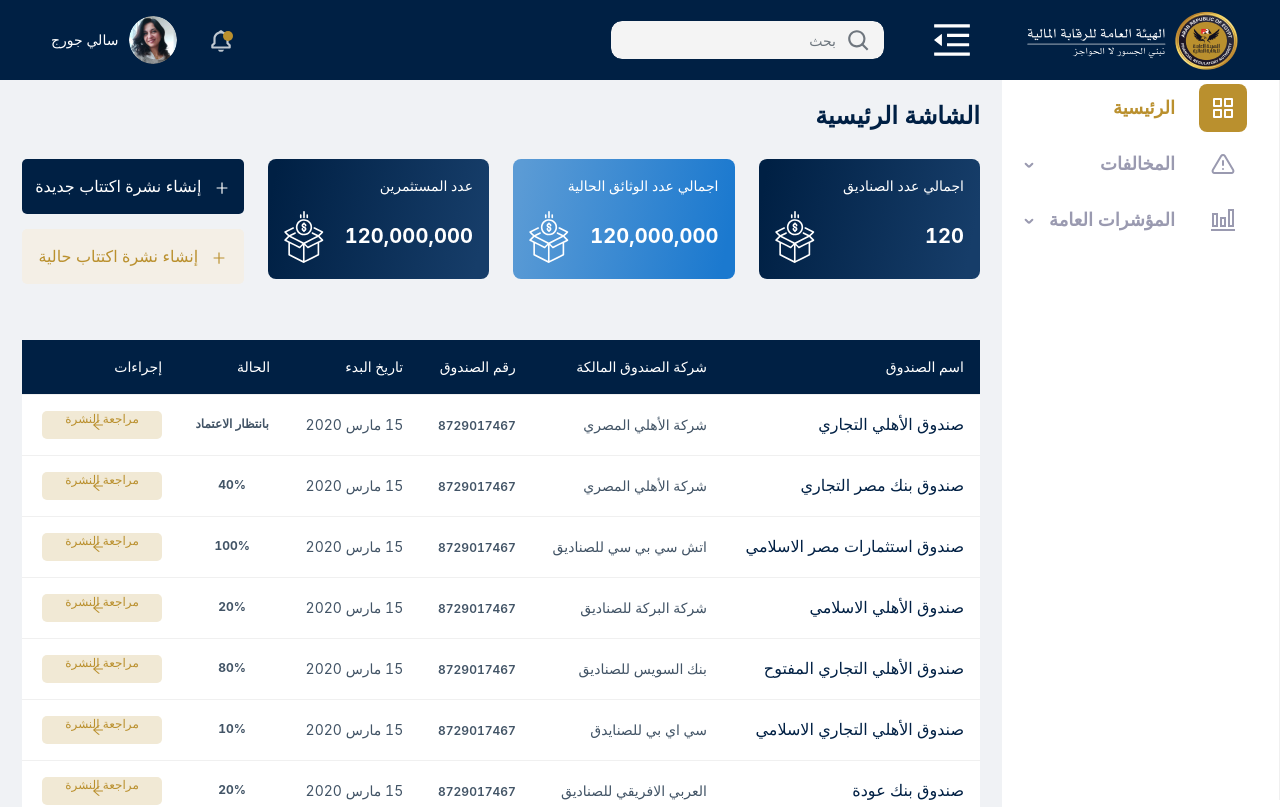
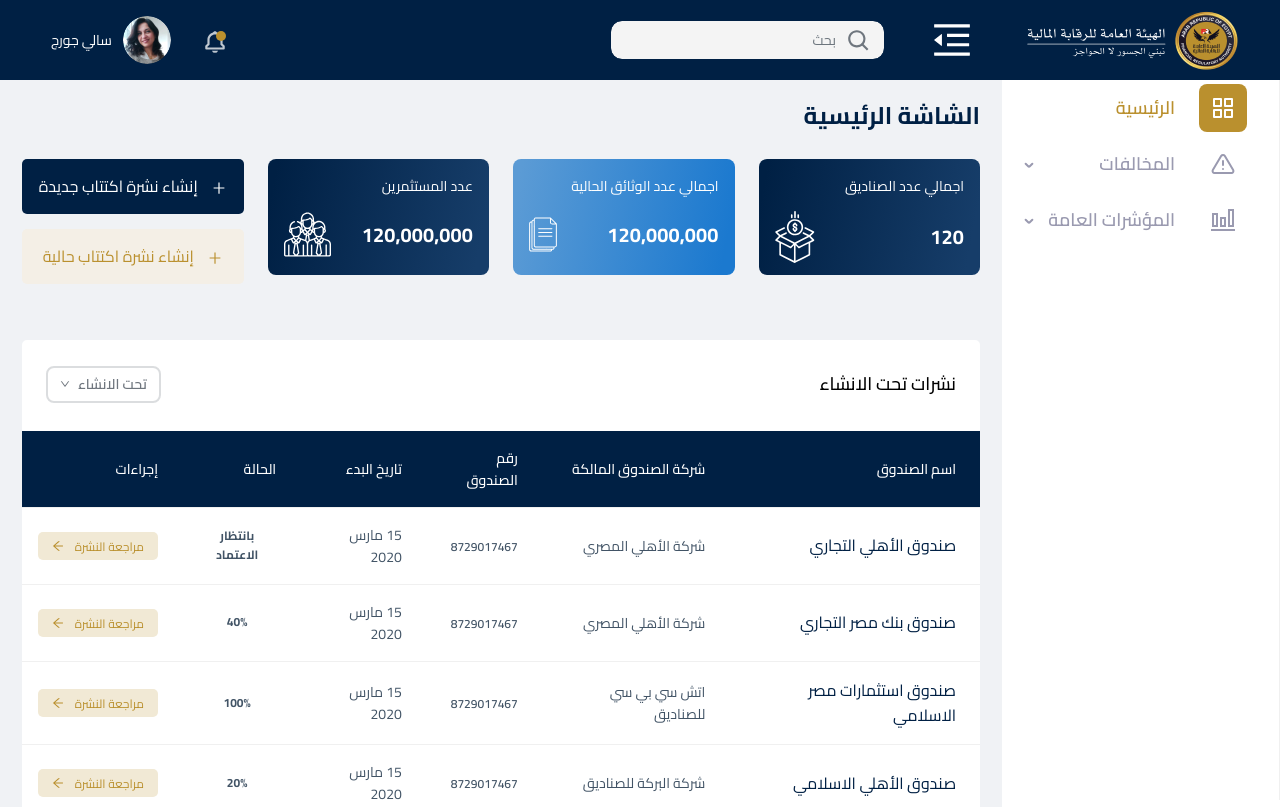
Before and after one commit to AhmedZohny208/Pianat, a React (Create React App) app: page /home in a window 1280 px wide. Shown: the top 807 px of the page. Built offline with nearby package versions, Linux system fonts and the light colour scheme.

Commit message:
modified svgs in home features

```diff
--- a/src/App.css
+++ b/src/App.css
@@ -384,6 +384,10 @@
   width: 278px !important;
 }
 
+.ant-layout-sider.ant-layout-sider-collapsed .ant-layout-sider-children {
+  width: 110px !important;
+}
+
 .ant-layout-sider-children {
   position: fixed;
   width: 278px !important;
@@ -486,7 +490,6 @@
   width: calc(100% - 278px);
 }
 
-
 /* Home page */
 /* .home {
   padding: 26px;
@@ -506,6 +509,10 @@
 .homeFeatures {
   color: #fff;
   margin-bottom: 56px;
+}
+
+.homeFeatures .content {
+  height: 116px;
 }
 
 .homeFeatures .dark-blue {
@@ -550,6 +557,37 @@
   margin-left: 13px;
 }
 
+/* Table card */
+.ant-card {
+  border-radius: 5px;
+}
+.ant-card-head-wrapper {
+  padding-top: 10px;
+  padding-bottom: 13px;
+}
+.ant-card-head {
+  border-bottom: 0;
+}
+.ant-card-head-title {
+  font-size: 18px;
+  font-weight: 500;
+  color: #000;
+}
+.ant-card-body {
+  padding: 0;
+}
+
+.under-construction-btn {
+  color: #6F767E;
+  font-weight: 600;
+  font-size: 14px;
+  border: 2px solid #6f767e3f;
+  border-radius: 8px;
+}
+.under-construction-btn span {
+  margin-right: 5px;
+}
+
 /* Table */
 .ant-table-content thead tr th {
   background-color: #002044;
@@ -567,6 +605,7 @@
 .ant-table-content td,
 .ant-table-content th {
   text-align: right !important;
+  padding-right: 24px !important;
 }
 
 .ant-table-content td {
--- a/src/index.css
+++ b/src/index.css
@@ -1,7 +1,7 @@
 @import url('https://fonts.googleapis.com/css2?family=Cairo:wght@200;300;400;500;600;700;800;900&display=swap');
 
 body {
-  font-family: 'Cairo', sans-serif;
+  font-family: 'Cairo', sans-serif !important;
   background-color: #E5E5E5;
   margin: 0;
   padding: 0;
@@ -47,3 +47,8 @@
   background: #333;
   display: block;
 } */
+
+.btn-check:focus+.btn, .btn:focus {
+  outline: 0;
+  box-shadow: unset;
+}
--- a/src/views/app-views/home/HomeFeatures.js
+++ b/src/views/app-views/home/HomeFeatures.js
@@ -1,5 +1,7 @@
 import React from 'react'
 import {ReactComponent as ReactLogo} from '../../../components/layout-components/svgs/boxNumber.svg';
+import {ReactComponent as CurrentDocNum} from '../../../components/layout-components/svgs/currentDocNum.svg';
+import {ReactComponent as Employee} from '../../../components/layout-components/svgs/employee.svg';
 import { AiOutlinePlus } from 'react-icons/ai'
 
 export default function HomeFeatures() {
@@ -21,7 +23,7 @@
           <p>اجمالي عدد الوثائق الحالية</p>
           <div className='d-flex justify-content-between align-items-center'>
             <div className='number'>120,000,000</div>
-            <ReactLogo className='logo' />
+            <CurrentDocNum className='logo' style={{ height: '47px' }} />
           </div>
         </div>
       </div>
@@ -31,7 +33,7 @@
           <p>عدد المستثمرين</p>
           <div className='d-flex justify-content-between align-items-center'>
             <div className='number'>120,000,000</div>
-            <ReactLogo className='logo' />
+            <Employee className='logo' />
           </div>
         </div>
       </div>
--- a/src/views/app-views/home/HomeTable.js
+++ b/src/views/app-views/home/HomeTable.js
@@ -1,9 +1,34 @@
 import React from 'react'
-import { Table } from 'antd';
+import { Table, Card, Dropdown, Menu } from 'antd';
 import {
   ArrowLeftOutlined,
+  DownOutlined
 } from '@ant-design/icons';
 import data from './dataSource'
+
+const menu = () => {
+  return (
+  <Menu>
+    <Menu.Item key="0">
+      <a href="https://www.antgroup.com">1st menu item</a>
+    </Menu.Item>
+    <Menu.Item key="1">
+      <a href="https://www.aliyun.com">2nd menu item</a>
+    </Menu.Item>
+    <Menu.Divider />
+    <Menu.Item key="3">3rd menu item</Menu.Item>
+  </Menu>
+
+  )
+}
+
+function UnderConstruction() {
+  return (
+    <Dropdown overlay={menu} trigger={['click']}>
+      <button className="btn under-construction-btn" onClick={e => e.preventDefault()}>تحت الانشاء <DownOutlined /></button>
+    </Dropdown>
+  )
+}
 
 export default function HomeTable() {
 
@@ -48,8 +73,8 @@
   ]
 
   return (
-    <div>
-      <Table columns={columns} dataSource={data} />
-    </div>
+    <Card title="نشرات تحت الانشاء" extra={<UnderConstruction />} bordered={false} style={{ marginBottom: '480px' }}>
+      <Table columns={columns} dataSource={data} pagination={false} />
+    </Card>
   )
 }
```
Also changed, not shown: src/components/layout-components/svgs/alertTriangle.js (+6 -1 lines), src/components/layout-components/svgs/currentDocNum.svg (added), src/components/layout-components/svgs/employee.svg (added).
